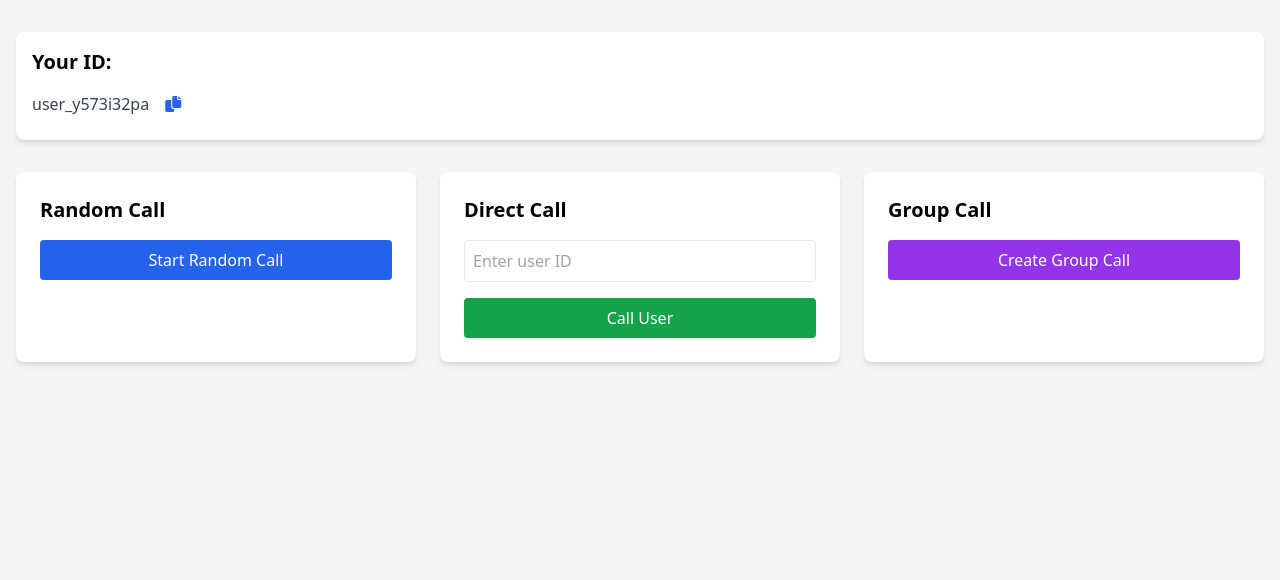
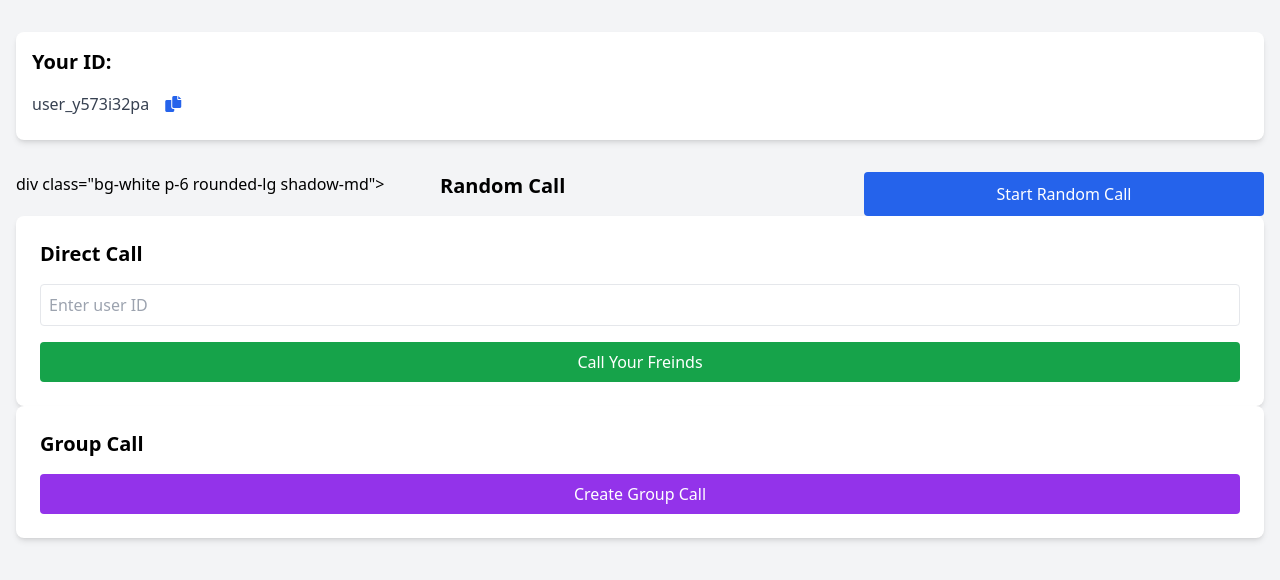
Before and after one commit to abdelilah1223/live, a website: page public/index.html in a window 1280 px wide. Drawn offline with nearby package versions, Linux system fonts and the light colour scheme; no server answers.

Commit message:
Update index.html

```diff
--- a/public/index.html
+++ b/public/index.html
@@ -27,32 +27,35 @@
         <!-- Main Menu -->
         <div id="mainMenu" class="grid grid-cols-1 md:grid-cols-3 gap-6">
             <!-- Random Call -->
-            <div class="bg-white p-6 rounded-lg shadow-md">
+            div class="bg-white p-6 rounded-lg shadow-md">
                 <h2 class="text-xl font-semibold mb-4">Random Call</h2>
-                <button id="startRandomCall" class="w-full bg-blue-600 text-white py-2 px-4 rounded hover:bg-blue-700 transition">
+                 <button id="startRandomCall" class="w-full bg-blue-600 text-white py-2 px-4 rounded hover:bg-blue-700 transition">
                     Start Random Call
                 </button>
             </div>
 
             <!-- Direct Call -->
-            <div class="bg-white p-6 rounded-lg shadow-md">
+
+                    <div class="bg-white p-6 rounded-lg shadow-md">
                 <h2 class="text-xl font-semibold mb-4">Direct Call</h2>
                 <div class="space-y-4">
                     <input type="text" id="targetUserId" placeholder="Enter user ID"
-                           class="w-full p-2 border rounded focus:outline-none focus:ring-2 focus:ring-blue-500">
+                           class="w-full p-2 border rounded">
                     <button id="startDirectCall" class="w-full bg-green-600 text-white py-2 px-4 rounded hover:bg-green-700 transition">
-                        Call User
+                        Call Your Freinds
                     </button>
                 </div>
             </div>
 
             <!-- Group Call -->
-            <div class="bg-white p-6 rounded-lg shadow-md">
+                     <div class="bg-white p-6 rounded-lg shadow-md">
                 <h2 class="text-xl font-semibold mb-4">Group Call</h2>
-                <button id="createGroupCall" class="w-full bg-purple-600 text-white py-2 px-4 rounded hover:bg-purple-700 transition">
+             <button id="createGroupCall" class="w-full bg-purple-600 text-white py-2 px-4 rounded hover:bg-purple-700 transition">
                     Create Group Call
                 </button>
             </div>
+
+
         </div>
 
         <!-- Call Interface -->
```
